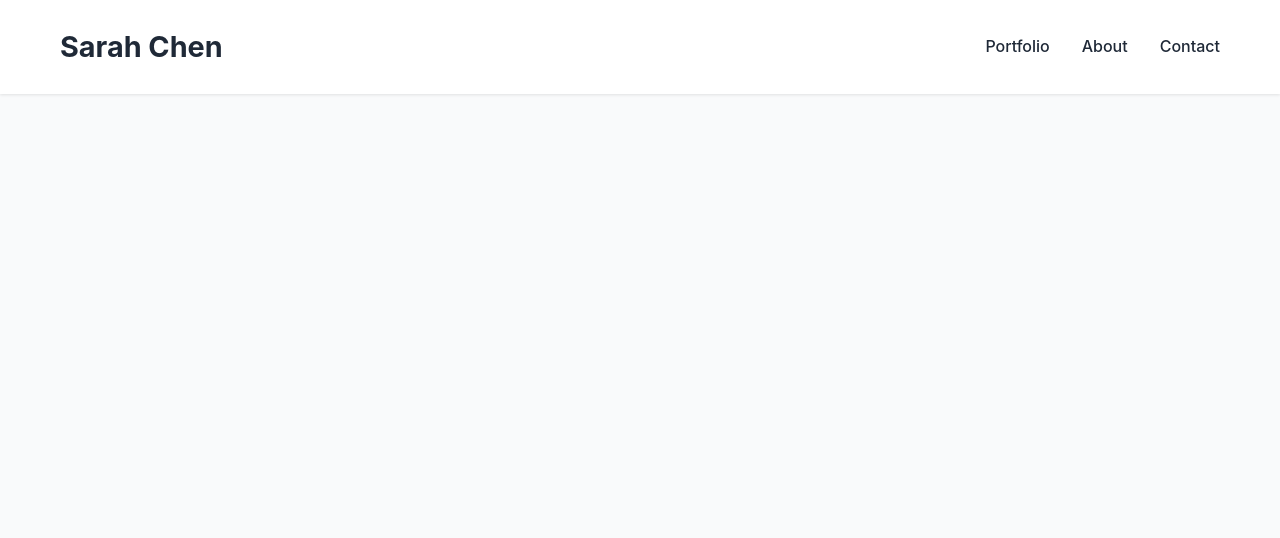
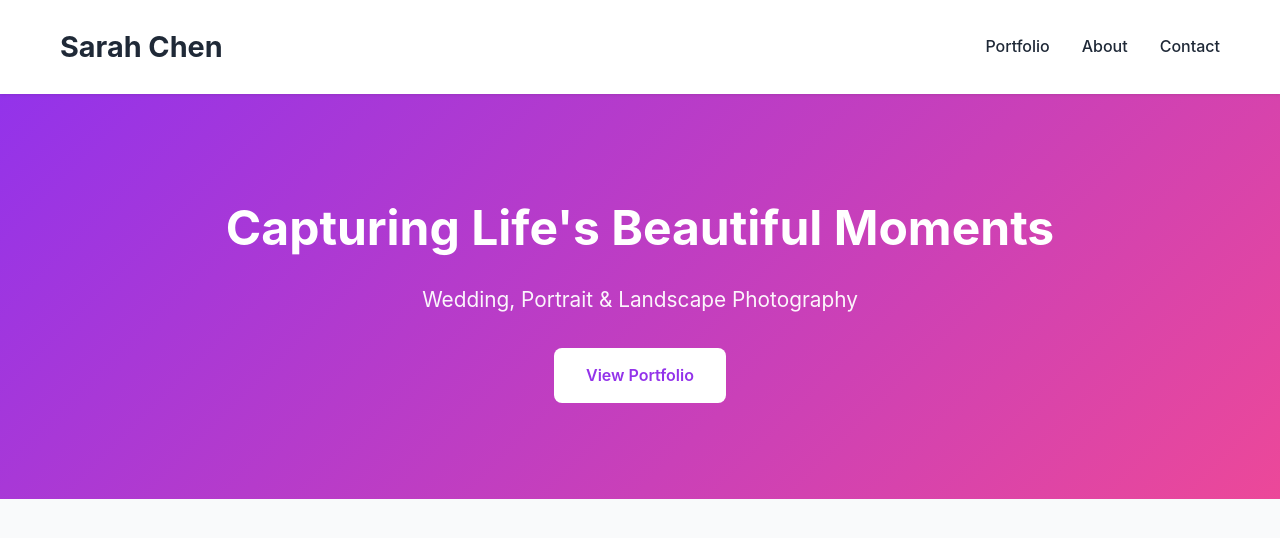
Before and after one commit to JakobCoding/Photography-Portfolio, a plain HTML site: page index.html in a window 1280 px wide. Drawn offline with Linux system fonts and the light colour scheme.

Commit message:
Hero Section Added

```diff
--- a/index.html
+++ b/index.html
@@ -411,7 +411,14 @@
         </div>
     </header>
 
-
+    <!-- hero Section -->
+     <section class="hero">
+        <div class="container">
+            <h1>Capturing Life's Beautiful Moments</h1>
+            <p>Wedding, Portrait & Landscape Photography</p>
+            <a href="#portfolio" class="btn">View Portfolio</a>
+        </div>
+    </section>
 
 </body>
 </html>
```
